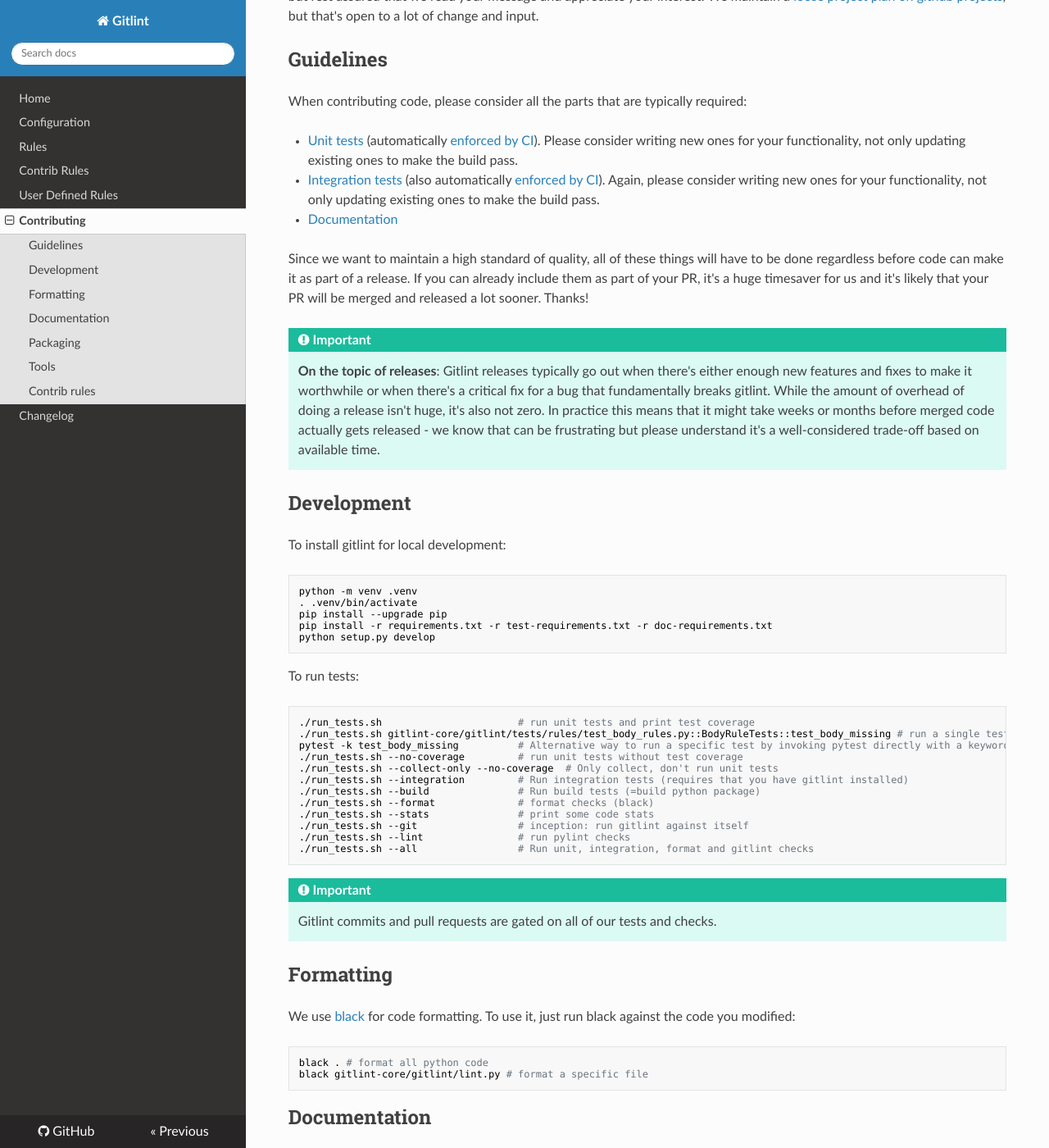
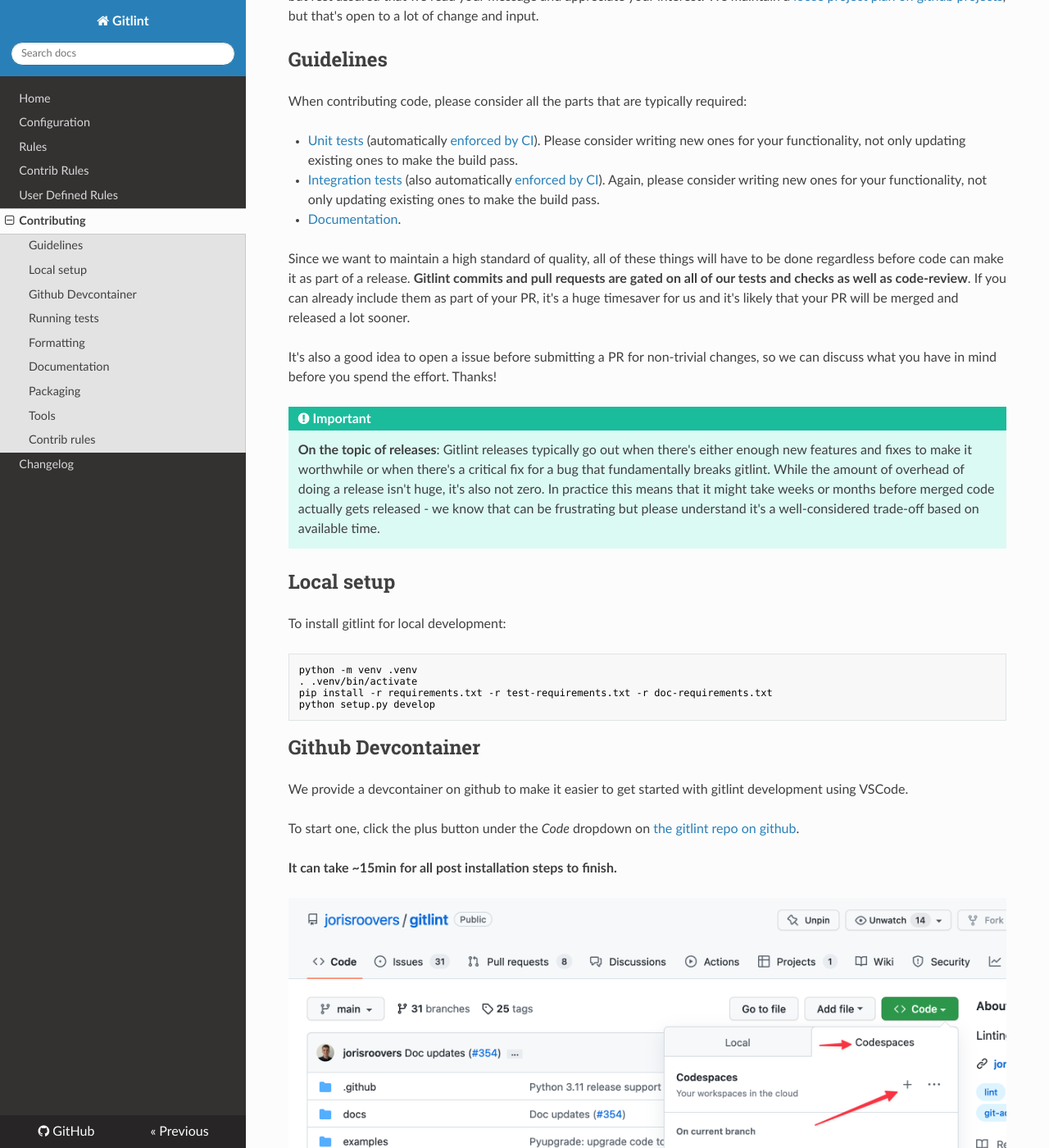
Before and after one commit to jorisroovers/gitlint, an MkDocs documentation site: the page built from docs/contributing.md, in a window 1280 px wide and 1400 px high, scrolled down 248 px. Shown: the whole window at 82% size. Built offline with MkDocs 1.6.1, drawn with Linux system fonts in a browser that asks for light colours; nearby versions of some CDN libraries; some of the changed text lies outside the part shown.

Commit message:
Devcontainer support (#361)
Support for devcontainers for easy development using VSCode.

````diff
--- a/docs/contributing.md
+++ b/docs/contributing.md
@@ -19,11 +19,15 @@
 - [Integration tests](https://github.com/jorisroovers/gitlint/tree/main/qa) (also automatically
   [enforced by CI](https://github.com/jorisroovers/gitlint/actions)). Again, please consider writing new ones
   for your functionality, not only updating existing ones to make the build pass.
-- [Documentation](https://github.com/jorisroovers/gitlint/tree/main/docs)
+- [Documentation](https://github.com/jorisroovers/gitlint/tree/main/docs).
 
 Since we want to maintain a high standard of quality, all of these things will have to be done regardless before code
-can make it as part of a release. If you can already include them as part of your PR, it's a huge timesaver for us
-and it's likely that your PR will be merged and released a lot sooner. Thanks!
+can make it as part of a release. **Gitlint commits and pull requests are gated on all of our tests and checks as well as
+code-review**. If you can already include them as part of your PR, it's a huge timesaver for us
+and it's likely that your PR will be merged and released a lot sooner.
+
+It's also a good idea to open a issue before submitting a PR for non-trivial changes, so we can discuss what you have
+in mind before you spend the effort. Thanks!
 
 !!! Important
     **On the topic of releases**: Gitlint releases typically go out when there's either enough new features and fixes
@@ -32,19 +36,52 @@
     or months before merged code actually gets released - we know that can be frustrating but please understand it's
     a well-considered trade-off based on available time.
 
-## Development
+## Local setup
 
 To install gitlint for local development:
 
 ```sh
 python -m venv .venv
 . .venv/bin/activate
-pip install --upgrade pip
 pip install -r requirements.txt -r test-requirements.txt -r doc-requirements.txt
 python setup.py develop
 ```
 
-To run tests:
+## Github Devcontainer
+
+We provide a devcontainer on github to make it easier to get started with gitlint development using VSCode.
+
+To start one, click the plus button under the *Code* dropdown on
+[the gitlint repo on github](https://github.com/jorisroovers/gitlint).
+
+**It can take ~15min for all post installation steps to finish.**
+
+![Gitlint Dev Container Instructions](images/dev-container.png)
+
+
+After setup has finished, you should be able to just activate the virtualenv in the home dir and run the tests:
+```sh
+. ~/.venv/bin/activate
+./run_tests.sh
+```
+
+By default we have python 3.11 installed in the dev container, but you can also use [asdf](https://asdf-vm.com/)
+(preinstalled) to install additional python versions:
+
+```sh
+# Ensure ASDF overrides system python in PATH
+# You can also append this line to your ~/.bash_profile in the devcontainer to have this happen automatically on login
+source "$(brew --prefix asdf)/libexec/asdf.sh"
+
+# Install python 3.9.15
+asdf install python 3.9.15
+# List all available python versions
+asdf list all python
+# List installed python versions
+asdf list python
+```
+
+## Running tests
 ```sh
 ./run_tests.sh                       # run unit tests and print test coverage
 ./run_tests.sh gitlint-core/gitlint/tests/rules/test_body_rules.py::BodyRuleTests::test_body_missing # run a single test
@@ -59,11 +96,6 @@
 ./run_tests.sh --lint                # run pylint checks
 ./run_tests.sh --all                 # Run unit, integration, format and gitlint checks
 ```
-
-!!! important
-    Gitlint commits and pull requests are gated on all of our tests and checks.
-
-
 ## Formatting
 
 We use [black](https://black.readthedocs.io/en/stable/) for code formatting.
````
Also changed, not shown: docs/images/dev-container.png (added), 3 other files.
